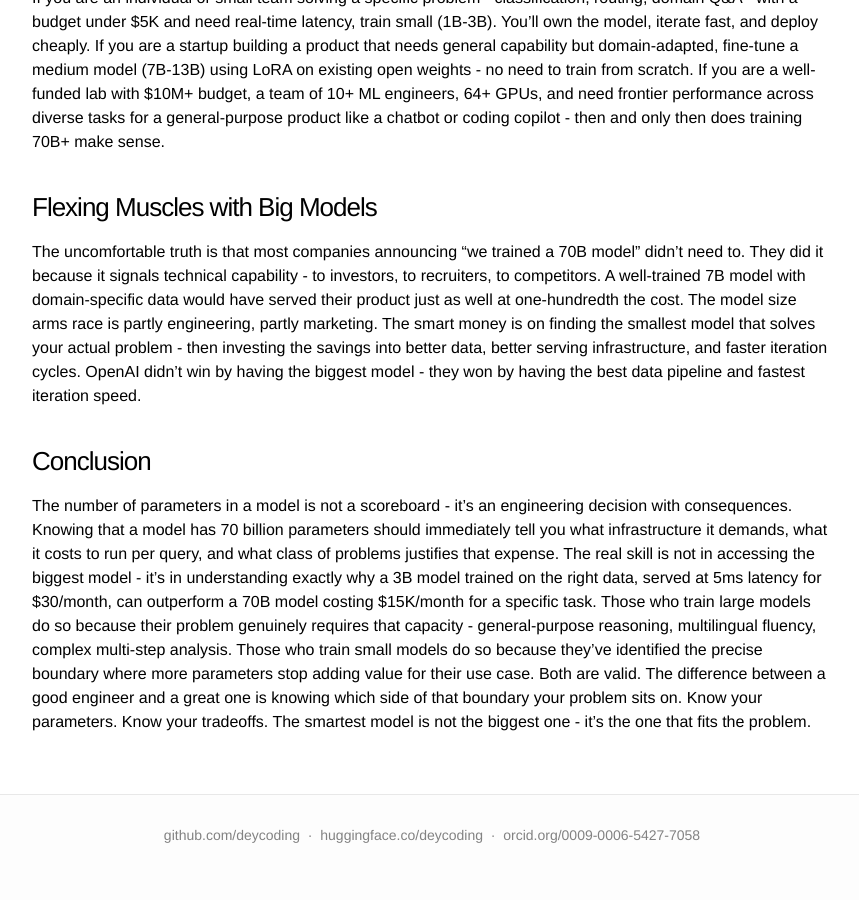
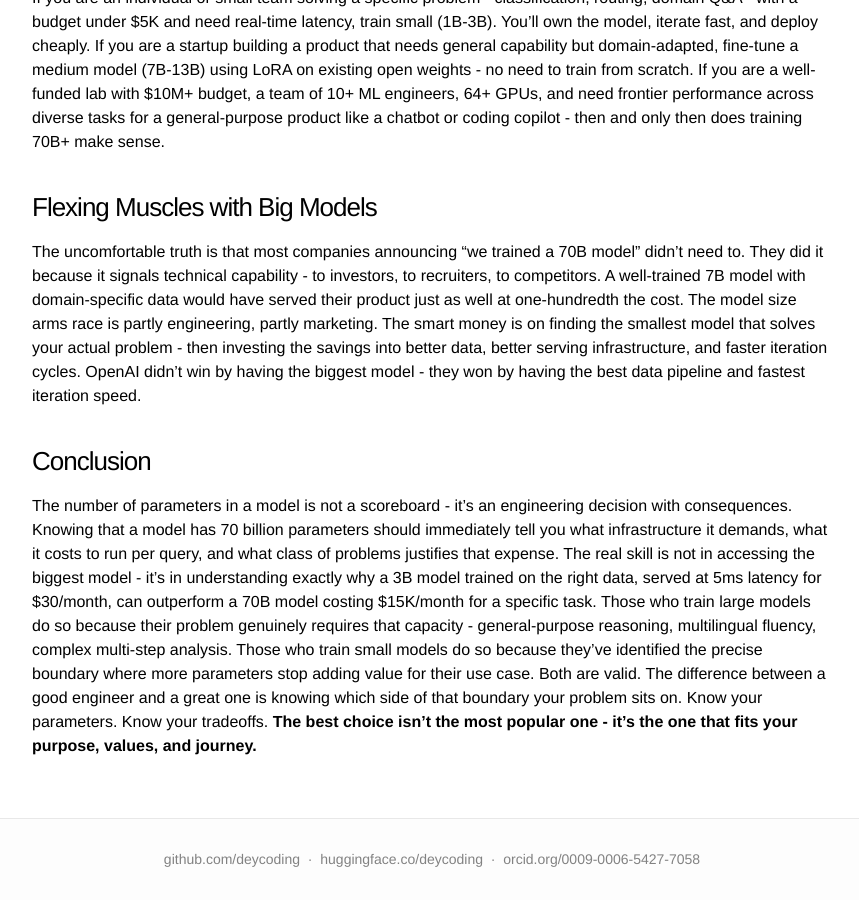
Before and after one commit to deycoding/deycoding.github.io, a Jekyll site: the page built from _posts/2026-06-15-what-does-70b-parameters-mean.md, in a window 1280 px wide and 900 px high, scrolled down 3947 px. Shown: the whole window, without its empty margins (208-1067 px from the left). Built offline with Jekyll 4.4.1, drawn with Linux system fonts in a browser that asks for light colours; before the commit the page ends 4823 px from its top, so only the background shows below that.

```diff
--- a/_posts/2026-06-15-what-does-70b-parameters-mean.md
+++ b/_posts/2026-06-15-what-does-70b-parameters-mean.md
@@ -88,4 +88,4 @@ The uncomfortable truth is that most companies announcing "we trained a 70B mode
 
 ### Conclusion
 
-The number of parameters in a model is not a scoreboard - it's an engineering decision with consequences. Knowing that a model has 70 billion parameters should immediately tell you what infrastructure it demands, what it costs to run per query, and what class of problems justifies that expense. The real skill is not in accessing the biggest model - it's in understanding exactly why a 3B model trained on the right data, served at 5ms latency for $30/month, can outperform a 70B model costing $15K/month for a specific task. Those who train large models do so because their problem genuinely requires that capacity - general-purpose reasoning, multilingual fluency, complex multi-step analysis. Those who train small models do so because they've identified the precise boundary where more parameters stop adding value for their use case. Both are valid. The difference between a good engineer and a great one is knowing which side of that boundary your problem sits on. Know your parameters. Know your tradeoffs. The smartest model is not the biggest one - it's the one that fits the problem.
+The number of parameters in a model is not a scoreboard - it's an engineering decision with consequences. Knowing that a model has 70 billion parameters should immediately tell you what infrastructure it demands, what it costs to run per query, and what class of problems justifies that expense. The real skill is not in accessing the biggest model - it's in understanding exactly why a 3B model trained on the right data, served at 5ms latency for $30/month, can outperform a 70B model costing $15K/month for a specific task. Those who train large models do so because their problem genuinely requires that capacity - general-purpose reasoning, multilingual fluency, complex multi-step analysis. Those who train small models do so because they've identified the precise boundary where more parameters stop adding value for their use case. Both are valid. The difference between a good engineer and a great one is knowing which side of that boundary your problem sits on. Know your parameters. Know your tradeoffs. **The best choice isn't the most popular one - it's the one that fits your purpose, values, and journey.**
```
